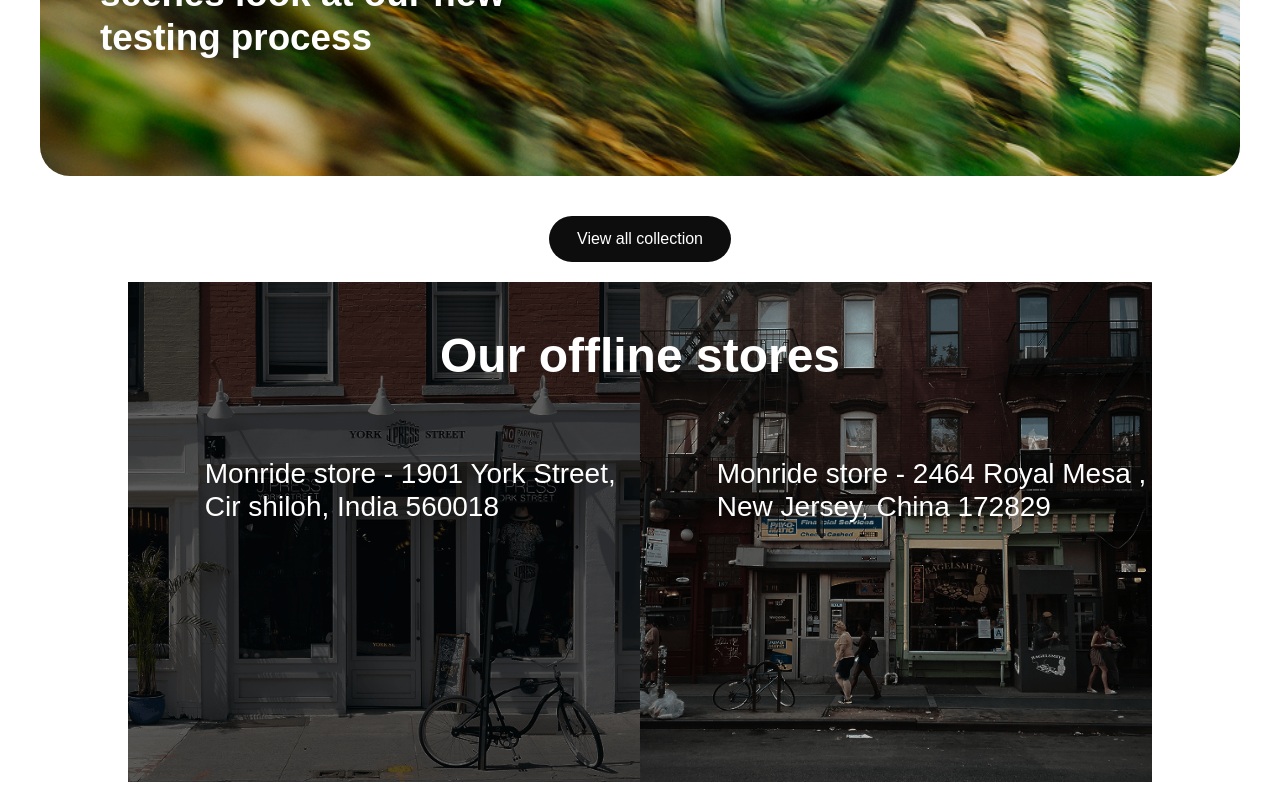
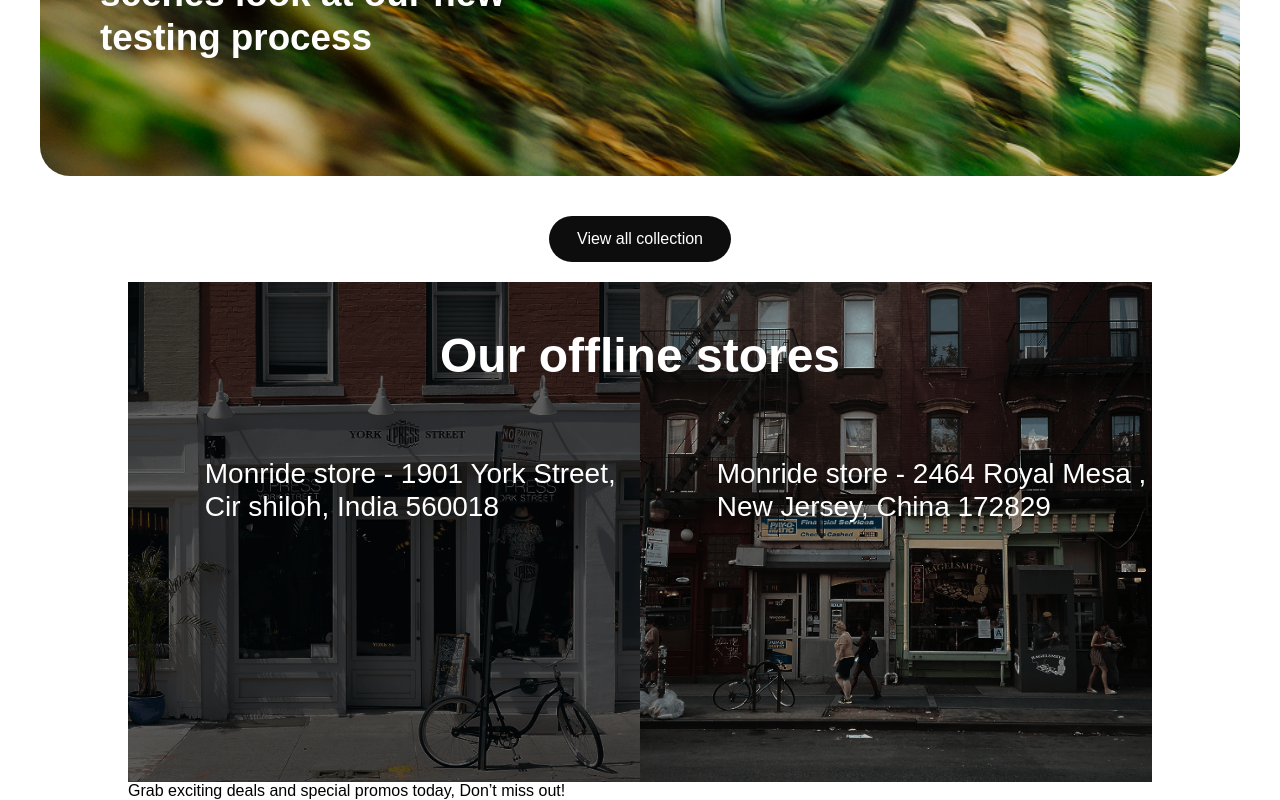
Before and after one commit to Akmalov-dev/Mornride, a React (Vite) app: page / in a window 1280 px wide. Shown: the part 945-1745 px from the top of the page. Built offline with nearby package versions, Linux system fonts and the light colour scheme.

Commit message:
grab star

```diff
--- a/src/components/Grab/Grab.jsx
+++ b/src/components/Grab/Grab.jsx
@@ -8,7 +8,8 @@ function Grab() {
         <div className="container">
             <div className="grap-wrapper">
                 <div className="grab-left">
-                    <h2></h2>
+                    <p className="grab-text">Grab exciting deals and special promos today, Don’t miss out!</p>
+
                 </div>
             </div>
         </div>
```
